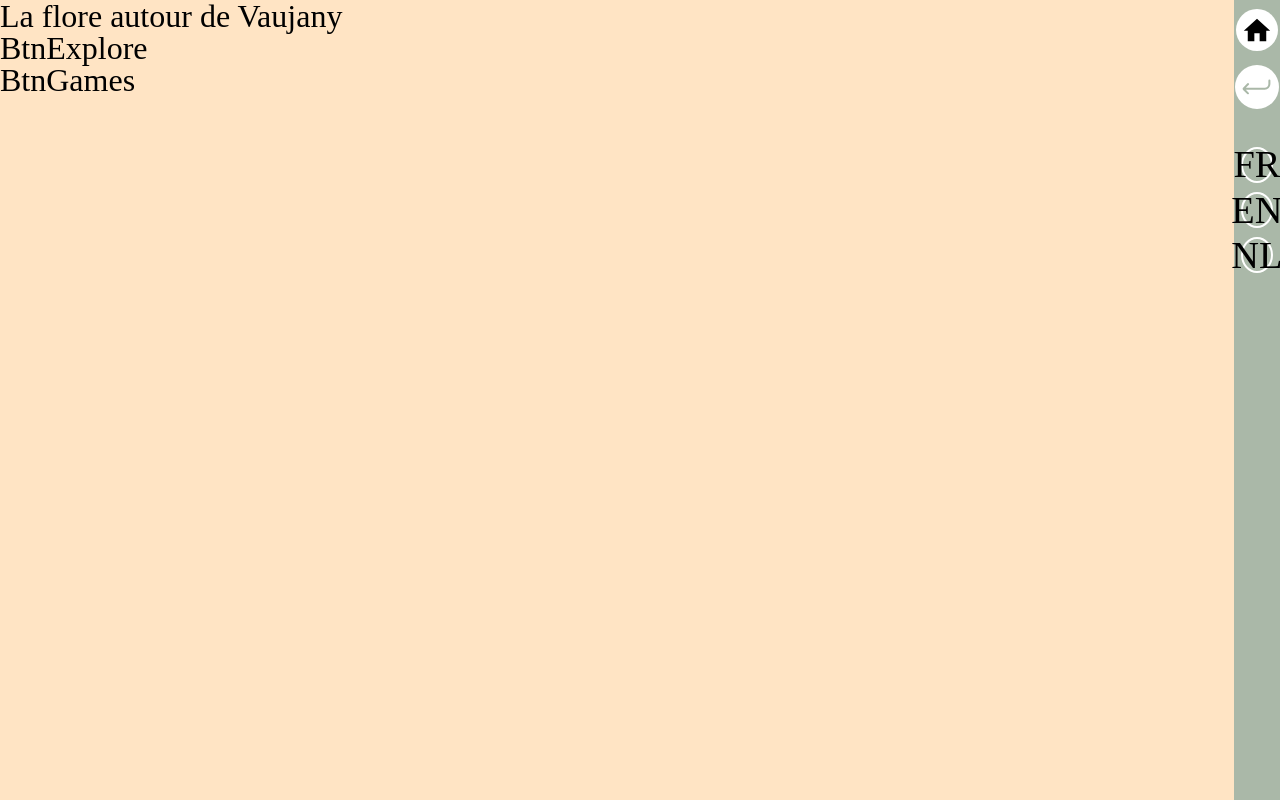
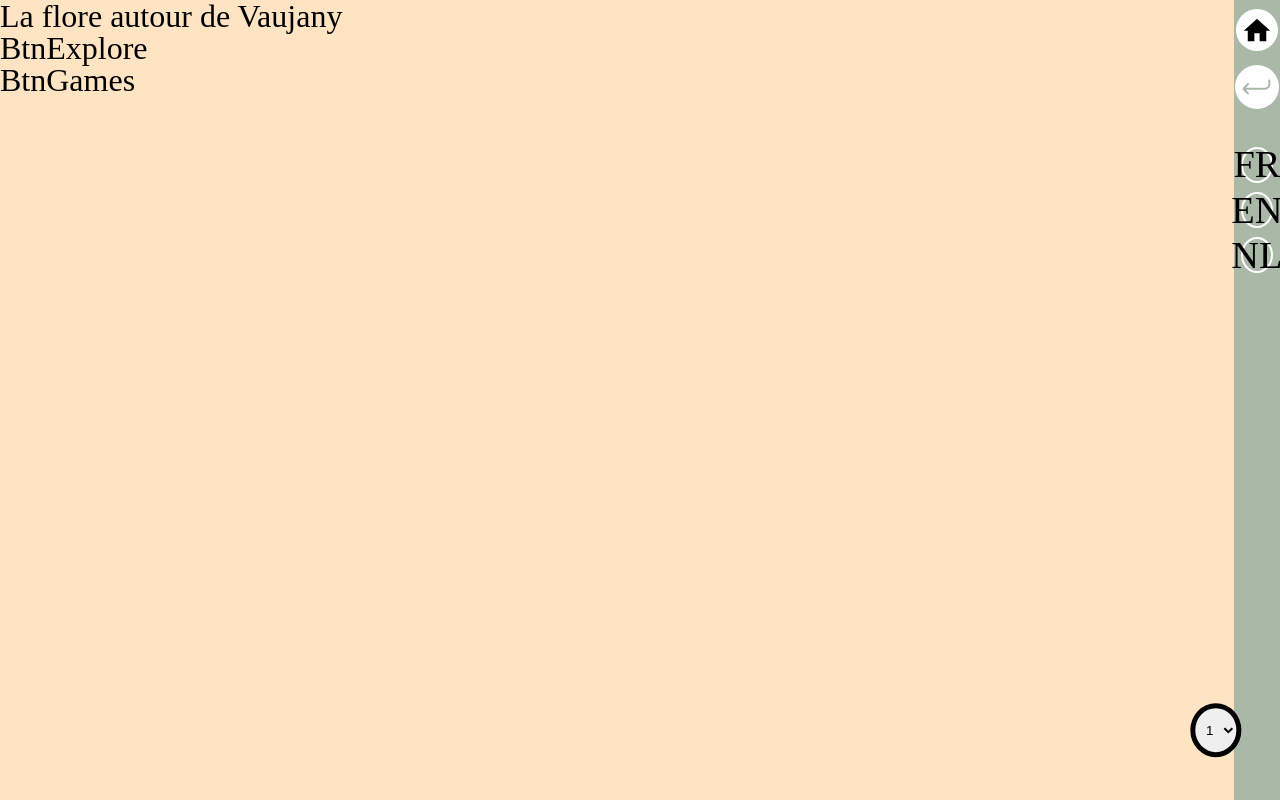
Before and after one commit to PaulDoazan/vaujany-app, a React (Create React App) app: page / in a window 1280 px wide. Built offline with nearby package versions, Linux system fonts and the light colour scheme.

Commit message:
WIP navigation

```diff
--- a/src/App.js
+++ b/src/App.js
@@ -15,6 +15,10 @@ function App() {
       setNbScreen(1);
     } else if (e.key === 'r') {
       setNbScreen(4);
+    } else if (e.target.value === '1') {
+      setNbScreen(e.target.value);
+    } else if (e.target.value === '4') {
+      setNbScreen(e.target.value);
     }
   }
 
@@ -28,6 +32,11 @@ function App() {
           return <Frame key={index} id={index} arrLength={arr.length} />
         })}
       </div>
+
+      <select name="nbScreens" id="nbScreen-select" className='nbScreen__select' onChange={handleNbScreenChange}>
+        <option value="1">1</option>
+        <option value="4">4</option>
+      </select>
     </>
   )
 }
--- a/src/components/Frame.jsx
+++ b/src/components/Frame.jsx
@@ -2,6 +2,8 @@ import React, { useState } from 'react'
 import Menu from './navigation/menu/Menu'
 import Home from './Home'
 import Explore from './exploration/Explore'
+import navigation_configs from '../config/navigation_configs.json'
+import Games from './games/Games'
 
 
 export default function Frame({ id, arrLength }) {
@@ -19,17 +21,23 @@ export default function Frame({ id, arrLength }) {
     const handleChangePage = (value) => {
         setCurrentPage(value)
     }
+
+    const handlePreviousPage = () => {
+        if (navigation_configs[currentPage].previous) setCurrentPage(navigation_configs[currentPage].previous)
+
+    }
     return (
         <>
             <div className={fullClass}>
                 <div className="frame__container">
                     <div className="menu__wrapper">
-                        <Menu changePage={handleChangePage} />
+                        <Menu changePage={handleChangePage} previousPage={handlePreviousPage} />
                     </div>
 
                     <div className="home__wrapper">
                         {currentPage === 'home' && <Home changePage={handleChangePage} />}
                         {currentPage === 'explore' && <Explore />}
+                        {currentPage === 'games' && <Games />}
                     </div>
                 </div>
             </div>
--- a/src/components/Home.jsx
+++ b/src/components/Home.jsx
@@ -10,7 +10,7 @@ export default function Home({ changePage }) {
         <div className="home__container">
             <h1>La flore autour de Vaujany</h1>
             <BtnExplore changePage={handleChangePage} />
-            <BtnGames />
+            <BtnGames changePage={handleChangePage} />
         </div>
     )
 }
--- /dev/null
+++ b/src/components/games/Games.jsx
@@ -0,0 +1,7 @@
+import React from 'react'
+
+export default function Games() {
+    return (
+        <div>Games</div>
+    )
+}
--- a/src/components/navigation/BtnExplore.jsx
+++ b/src/components/navigation/BtnExplore.jsx
@@ -5,6 +5,6 @@ export default function BtnExplore({ changePage }) {
         changePage('explore')
     }
     return (
-        <div onClick={handleClick}>BtnExplore</div>
+        <div onMouseDown={handleClick} onTouchDown={handleClick}>BtnExplore</div>
     )
 }
--- a/src/components/navigation/BtnGames.jsx
+++ b/src/components/navigation/BtnGames.jsx
@@ -1,7 +1,10 @@
 import React from 'react'
 
-export default function BtnGames() {
+export default function BtnGames({ changePage }) {
+    const handleClick = () => {
+        changePage('games')
+    }
     return (
-        <div>BtnGames</div>
+        <div onMouseDown={handleClick} onTouchDown={handleClick}>BtnGames</div>
     )
 }
--- a/src/components/navigation/menu/BtnBack.jsx
+++ b/src/components/navigation/menu/BtnBack.jsx
@@ -1,8 +1,11 @@
 import React from 'react'
 
-export default function BtnBack() {
+export default function BtnBack({ previousPage }) {
+    const handlePreviousPage = () => {
+        previousPage()
+    }
     return (
-        <div className="btn__back btn__navigation">
+        <div onMouseDown={handlePreviousPage} onTouchDown={handlePreviousPage} className="btn__back btn__navigation">
             <svg xmlns="http://www.w3.org/2000/svg" width="44.004" height="43.998" viewBox="0 0 44.004 43.998">
                 <path id="Soustraction_17" data-name="Soustraction 17" d="M-11658,19215a21.807,21.807,0,0,1-8.562-1.73,21.89,21.89,0,0,1-6.994-4.715,21.93,21.93,0,0,1-4.715-6.992A21.86,21.86,0,0,1-11680,19193a21.863,21.863,0,0,1,1.729-8.564,21.89,21.89,0,0,1,4.715-6.99,21.911,21.911,0,0,1,6.994-4.715A21.855,21.855,0,0,1-11658,19171a21.869,21.869,0,0,1,8.564,1.729,21.873,21.873,0,0,1,7,4.715,21.89,21.89,0,0,1,4.715,6.99A21.863,21.863,0,0,1-11636,19193a21.86,21.86,0,0,1-1.729,8.563,21.887,21.887,0,0,1-4.715,6.992,21.873,21.873,0,0,1-7,4.715A21.822,21.822,0,0,1-11658,19215Zm-8.893-25.914a1,1,0,0,0-.714.293l-4.315,4.3a1.533,1.533,0,0,0-.468,1.113,1.594,1.594,0,0,0,.468,1.133l4.171,4.156a.973.973,0,0,0,.714.295,1.063,1.063,0,0,0,.709-.279l.01-.01a1,1,0,0,0,.294-.715,1.008,1.008,0,0,0-.294-.717l-2.869-2.908h18.937a5.6,5.6,0,0,0,3.988-1.66,5.6,5.6,0,0,0,1.659-3.982v-3.477a1.014,1.014,0,0,0-1.013-1.014,1.017,1.017,0,0,0-1.018,1.014v3.477a3.573,3.573,0,0,1-1.061,2.551,3.6,3.6,0,0,1-2.557,1.066h-18.9l2.971-2.9.01,0a1.009,1.009,0,0,0,.294-.719,1.01,1.01,0,0,0-.294-.719A.992.992,0,0,0-11666.895,19189.084Z" transform="translate(11680.002 -19171)" fill="#fff" />
             </svg>
--- a/src/components/navigation/menu/BtnHome.jsx
+++ b/src/components/navigation/menu/BtnHome.jsx
@@ -5,7 +5,7 @@ export default function BtnHome({ changePage }) {
         changePage('home')
     }
     return (
-        <div onClick={handleChangePage} className="btn__home btn__navigation">
+        <div onMouseDown={handleChangePage} onTouchDown={handleChangePage} className="btn__home btn__navigation">
             {/* <svg xmlns="http://www.w3.org/2000/svg" width="42" height="42" viewBox="0 0 42 42">
                 <circle id="Ellipse_47" data-name="Ellipse 47" cx="21" cy="21" r="21" fill="#fff" />
             </svg> */}
--- a/src/components/navigation/menu/Menu.jsx
+++ b/src/components/navigation/menu/Menu.jsx
@@ -3,14 +3,18 @@ import BtnLang from './BtnLang'
 import BtnHome from './BtnHome'
 import BtnBack from './BtnBack'
 
-export default function Menu({ changePage }) {
+export default function Menu({ changePage, previousPage }) {
     const handleChangePage = (value) => {
         changePage(value)
+    }
+
+    const handlePreviousPage = () => {
+        previousPage()
     }
     return (
         <div className="menu__container">
             <BtnHome changePage={handleChangePage} />
-            <BtnBack />
+            <BtnBack previousPage={handlePreviousPage} />
 
             <BtnLang lang={"fr"} />
             <BtnLang lang={"en"} />
--- /dev/null
+++ b/src/config/navigation_configs.json
@@ -0,0 +1,11 @@
+{
+    "home": {
+        "previous": null
+    },
+    "explore": {
+        "previous": "home"
+    },
+    "games": {
+        "previous": "home"
+    }
+}
--- a/src/styles/base/base.scss
+++ b/src/styles/base/base.scss
@@ -7,6 +7,16 @@ body {
   code {
     font-family: source-code-pro, Menlo, Monaco, Consolas, 'Courier New',
       monospace;
+  }
+
+  .nbScreen__select {
+    position: absolute;
+    bottom: 2vh;
+    right: 1vw;
+    border: 5px solid black;
+    border-radius: 50%;
+    padding: 1em 0.5em;
+    transform: translate(-50%, -50%);
   }
 
   .screens__container__1 {
```
